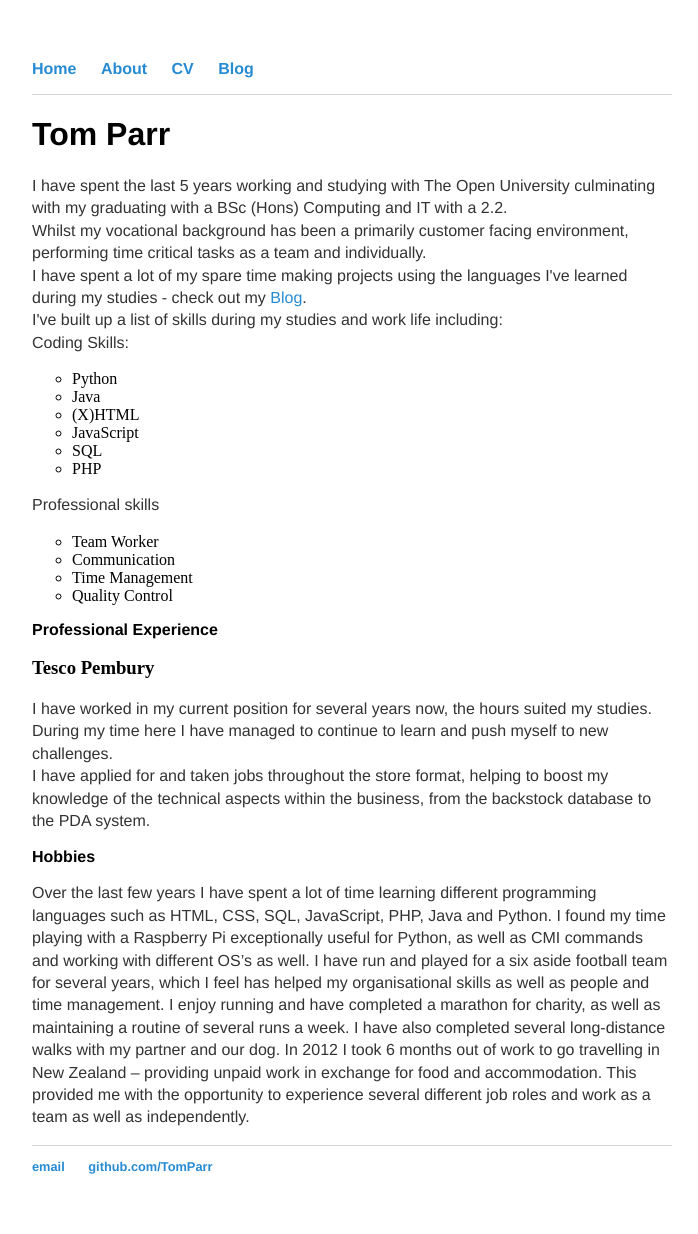
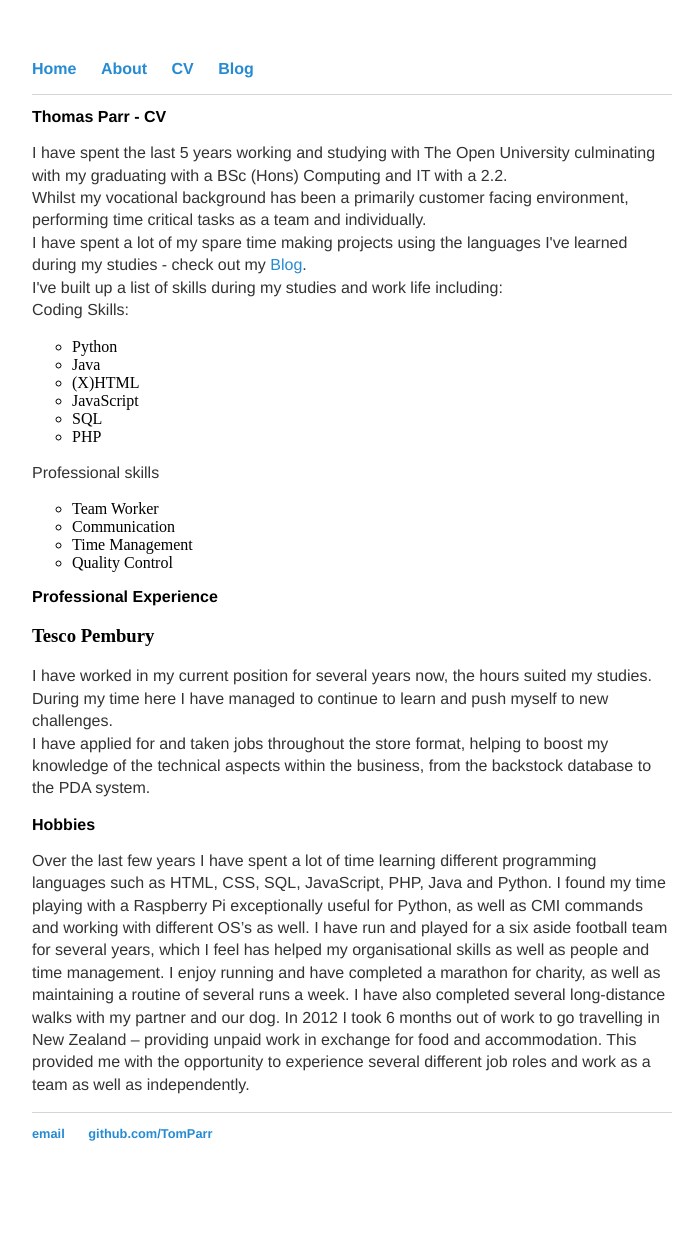
Before and after one commit to TomParr/TomParr.github.io, a Jekyll site: the page built from cv/index.html, in a window 1280 px wide. Shown: the whole page, without its empty margins (288-986 px from the left). Built offline with Jekyll 4.4.1, drawn with Linux system fonts in a browser that asks for light colours; after the commit the page ends 1201 px from its top, so only the background shows below that.

Commit message:
Update index.html

```diff
--- a/cv/index.html
+++ b/cv/index.html
@@ -3,7 +3,7 @@ layout: default
 title: Tom Parr
 ---
 <div class="blurb">
-	<h1>Tom Parr</h2>
+	<h2>Thomas Parr - CV</h2>
 	<p>I have spent the last 5 years working and studying with The Open University culminating with my graduating with a BSc (Hons) Computing and IT with a 2.2.<br />
 	Whilst my vocational background has been a primarily customer facing environment, performing time critical tasks as a team and individually.<br />
 	I have spent a lot of my spare time making projects using the languages I've learned during my studies - check out my <a href="/blog">Blog</a>.<br />
```
